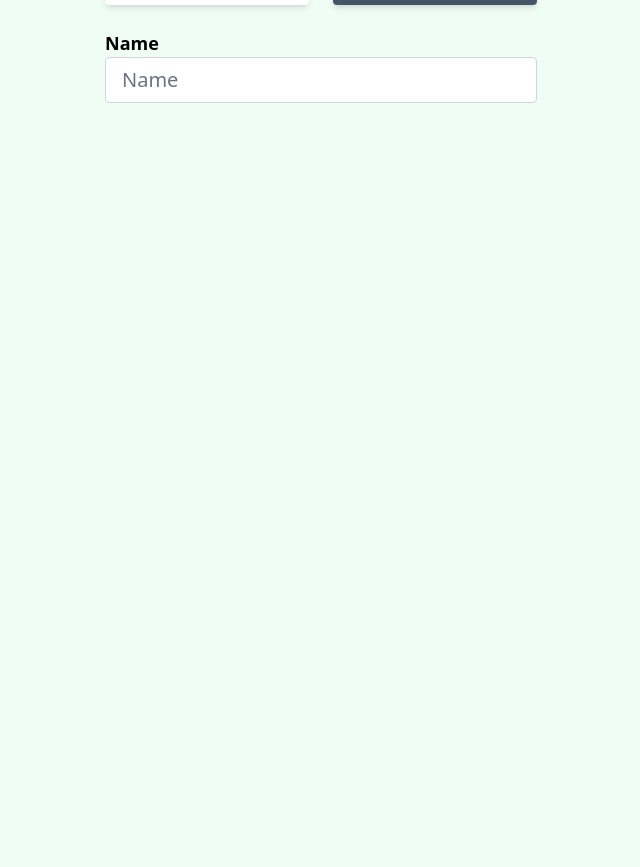
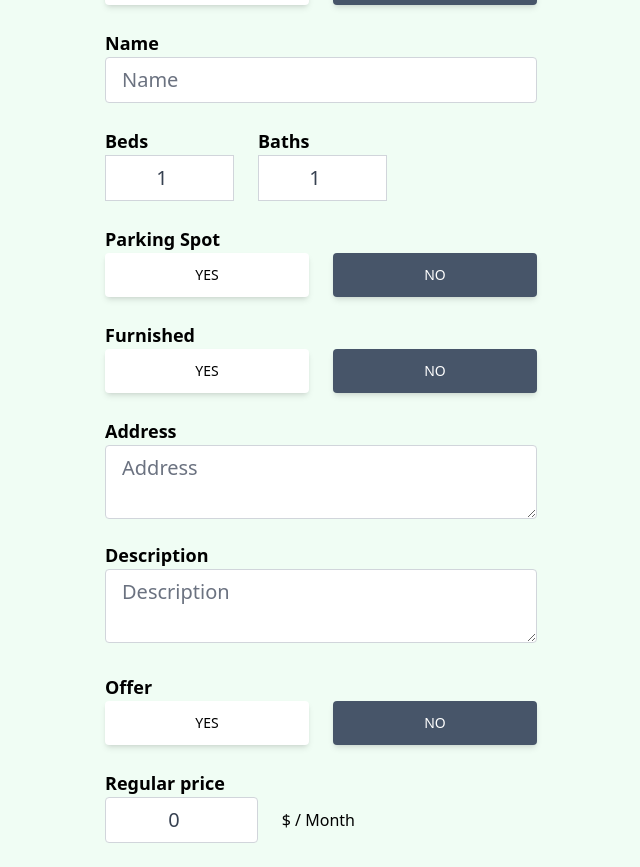
Before and after one commit to Muratozbk/realtor-clone-react, a React (Create React App) app: page /create-listing in a window 1280 px wide. Shown: the part 199-1066 px from the top of the page, without its empty margins (319-959 px from the left). Before the commit the page ends 800 px from the top, so only its background shows below. Built offline with nearby package versions, Linux system fonts and the light colour scheme; no server answers.

Commit message:
form inputs

```diff
--- a/src/pages/CreateListing.jsx
+++ b/src/pages/CreateListing.jsx
@@ -3,9 +3,17 @@ import React, { useState } from 'react'
 export default function CreateListing() {
     const [formData, setFormData] = useState({
         type: "rent",
-        name: ""
+        name: "",
+        bedrooms: 1,
+        bathrooms: 1,
+        parking: false,
+        furnished: false,
+        address: "",
+        description: "",
+        offer: false,
+        regularPrice: 0,
     });
-    const { type, name } = formData;
+    const { type, name, description, address, bedrooms, bathrooms, parking, furnished, offer, regularPrice } = formData;
     function onChange() {
 
     }
@@ -35,6 +43,88 @@ export default function CreateListing() {
                     value={name} onChange={onChange}
                     placeholder='Name' max="32" min="8" required
                     className='w-full px-4 py-2 text-xl text-gray-700 bg-white border-gray-300 rounded transition duration-150 ease-in-out focus:text-gray-700 focus:bg-white focus:border-slate-600 mb-6' />
+                <div className=" flex justify-start mb-6 space-x-6">
+                    <div>
+                        <p className='w-full text-lg font-semibold'>Beds</p>
+                        <input type="number" id="bedrooms"
+                            className='px-4 py-2 text-xl text-gray-700 bg-white border border-gray-300 transition duration-150 ease-in-out focus:text-gray-700 focus:bg-white focus:border-slate-600 text-center '
+                            value={bedrooms}
+                            onChange={onChange} min={'1'} max={'20'} required />
+                    </div>
+                    <div>
+                        <p className='text-lg w-full font-semibold'>Baths</p>
+                        <input type="number" id="bathrooms"
+                            className='px-4 py-2 text-xl text-gray-700 bg-white border border-gray-300 transition duration-150 ease-in-out focus:text-gray-700 focus:bg-white focus:border-slate-600 text-center '
+                            value={bathrooms}
+                            onChange={onChange} min={'1'} max={'20'} required />
+                    </div>
+                </div>
+                <p className='text-lg mt-6 font-semibold'>Parking Spot</p>
+                <div className="flex">
+                    <button type="button" id='parking'
+                        value={true} onClick={onChange}
+                        className={`mr-3 px-7 py-3 font-medium text-sm uppercase shadow-md rounded hover:shadow-lg focus:shadow-lg active:shadow-lg transition duration-150 ease-in-out w-full ${!parking ? "bg-white text-black" : "bg-slate-600 text-white"}`}>
+                        Yes
+                    </button>
+                    <button type="button" id='parking'
+                        value={false} onClick={onChange}
+                        className={`ml-3 px-7 py-3 font-medium text-sm uppercase shadow-md rounded hover:shadow-lg focus:shadow-lg active:shadow-lg transition duration-150 ease-in-out w-full ${parking ? "bg-white text-black" : "bg-slate-600 text-white"}`}>
+                        No
+                    </button>
+                </div>
+
+                <p className='text-lg mt-6 font-semibold'>Furnished</p>
+                <div className="flex">
+                    <button type="button" id='furnished'
+                        value={true} onClick={onChange}
+                        className={`mr-3 px-7 py-3 font-medium text-sm uppercase shadow-md rounded hover:shadow-lg focus:shadow-lg active:shadow-lg transition duration-150 ease-in-out w-full ${!furnished ? "bg-white text-black" : "bg-slate-600 text-white"}`}>
+                        Yes
+                    </button>
+                    <button type="button" id='furnished'
+                        value={false} onClick={onChange}
+                        className={`ml-3 px-7 py-3 font-medium text-sm uppercase shadow-md rounded hover:shadow-lg focus:shadow-lg active:shadow-lg transition duration-150 ease-in-out w-full ${furnished ? "bg-white text-black" : "bg-slate-600 text-white"}`}>
+                        No
+                    </button>
+                </div>
+                <p className='text-lg mt-6 font-semibold'>Address</p>
+                <textarea type="text" id="address"
+                    value={address} onChange={onChange}
+                    placeholder='Address' required
+                    className='w-full px-4 py-2 text-xl text-gray-700 bg-white border-gray-300 rounded transition duration-150 ease-in-out focus:text-gray-700 focus:bg-white focus:border-slate-600 mb-4' />
+                <p className='text-lg font-semibold'>Description</p>
+                <textarea type="text" id="description"
+                    value={description} onChange={onChange}
+                    placeholder='Description' required
+                    className='w-full px-4 py-2 text-xl text-gray-700 bg-white border-gray-300 rounded transition duration-150 ease-in-out focus:text-gray-700 focus:bg-white focus:border-slate-600 mb-6' />
+
+                <p className='text-lg font-semibold'>Offer</p>
+                <div className="flex mb-6">
+                    <button type="button" id='offer'
+                        value={true} onClick={onChange}
+                        className={`mr-3 px-7 py-3 font-medium text-sm uppercase shadow-md rounded hover:shadow-lg focus:shadow-lg active:shadow-lg transition duration-150 ease-in-out w-full ${!offer ? "bg-white text-black" : "bg-slate-600 text-white"}`}>
+                        Yes
+                    </button>
+                    <button type="button" id='offer'
+                        value={false} onClick={onChange}
+                        className={`ml-3 px-7 py-3 font-medium text-sm uppercase shadow-md rounded hover:shadow-lg focus:shadow-lg active:shadow-lg transition duration-150 ease-in-out w-full ${offer ? "bg-white text-black" : "bg-slate-600 text-white"}`}>
+                        No
+                    </button>
+                </div>
+
+                <div className="flex items-center mb-6">
+                    <div className="">
+                        <p className='text-lg font-semibold'>Regular price</p>
+                        <div className="flex w-full justify-center items-center space-x-6">
+                            <input type="number" id='regularPrice'
+                                value={regularPrice}
+                                onChange={onChange} min={"50"} max={"999999999"} required
+                                className='w-full px-4 py-2 text-xl text-gray-700 bg-white border border-gray-300 rounded transition duration-150 ease-in-out focus:text-gray-700 focus:bg-white focus:border-slate-600 text-center' />
+                            {type === 'rent' && (
+                                <p className='text-md w-full whitespace-nowrap'>$ / Month</p>
+                            )}
+                        </div>
+                    </div>
+                </div>
             </form>
         </main>
     )
```
